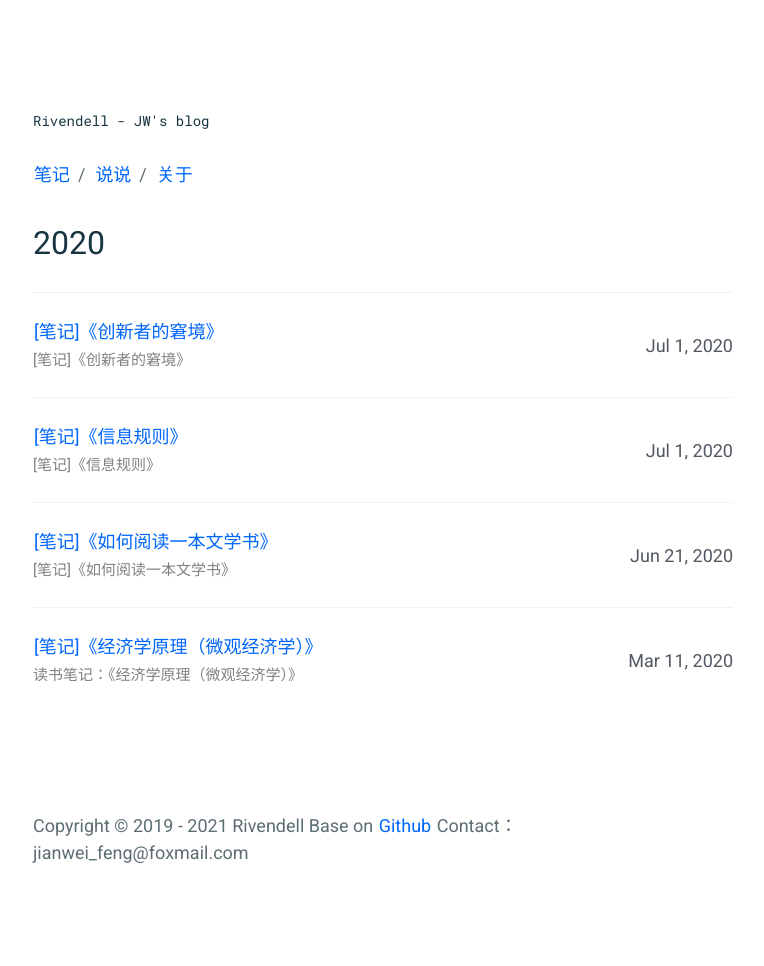
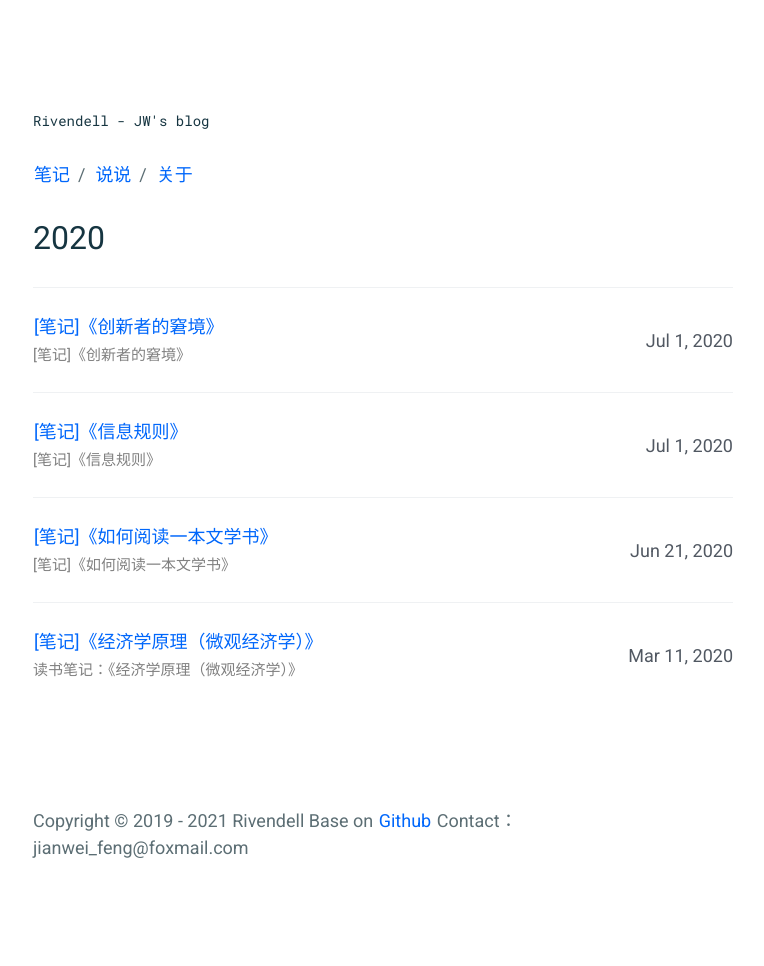
Before and after one commit to icarus507/icarus507.github.io, a Jekyll site: the page built from index.html, in a window 1280 px wide. Shown: the whole page, without its empty margins (257-1021 px from the left). Built offline with Jekyll 4.4.1, drawn with Linux system fonts in a browser that asks for light colours.

Commit message:
Update _page.scss

```diff
--- a/_sass/components/_page.scss
+++ b/_sass/components/_page.scss
@@ -7,7 +7,7 @@
 }
 
 .c-page__header {
-    margin-bottom: 3rem; // 100px
+    margin-bottom: 2.5rem; // 25px
 
     h1 {
         margin-bottom: 2.5rem; // 25px
```
